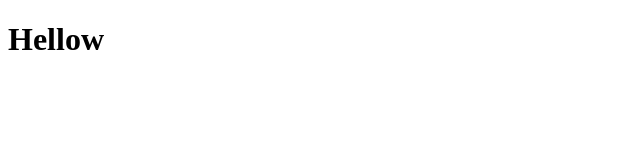
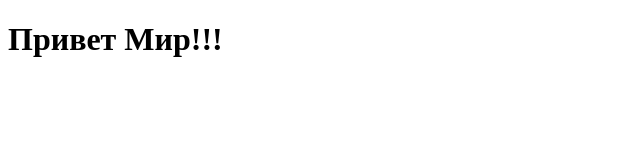
Before and after one commit to Senicheff/test, a plain HTML site: page index.html in a window 1280 px wide. Shown: the whole page, without its empty margins (0-640 px from the left). Drawn offline with Linux system fonts and the light colour scheme.

Commit message:
Изменил заголовок h1

```diff
--- a/index.html
+++ b/index.html
@@ -6,7 +6,7 @@
     <title>Document</title>
 </head>
 <body>
-<h1>Hellow</h1>
+<h1>Привет Мир!!!</h1>
 
 </body>
 
```
